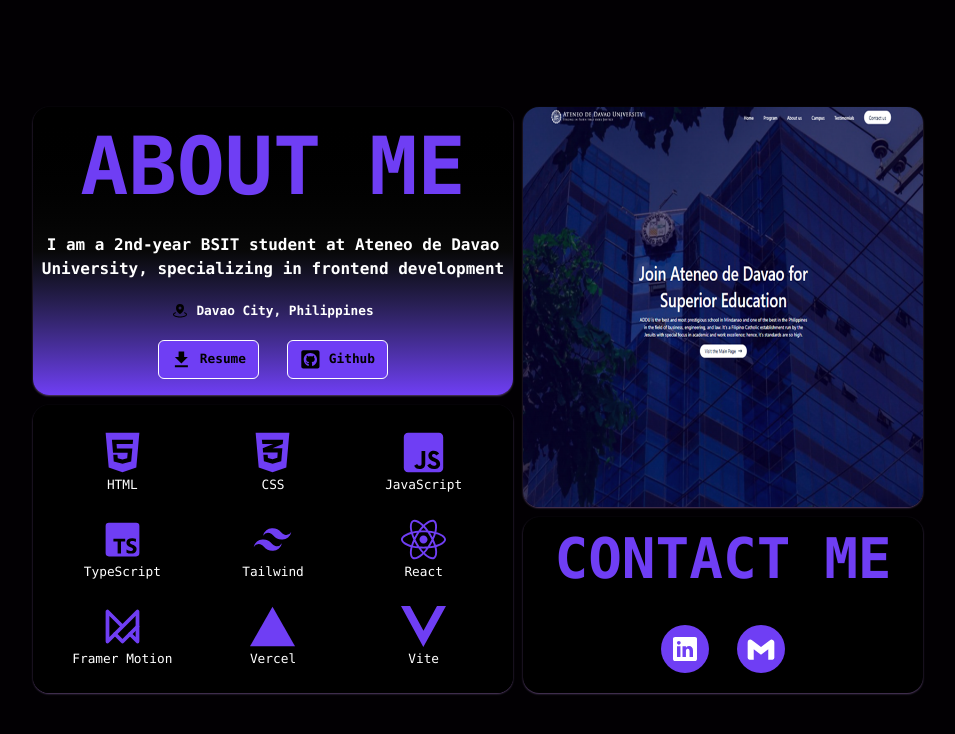
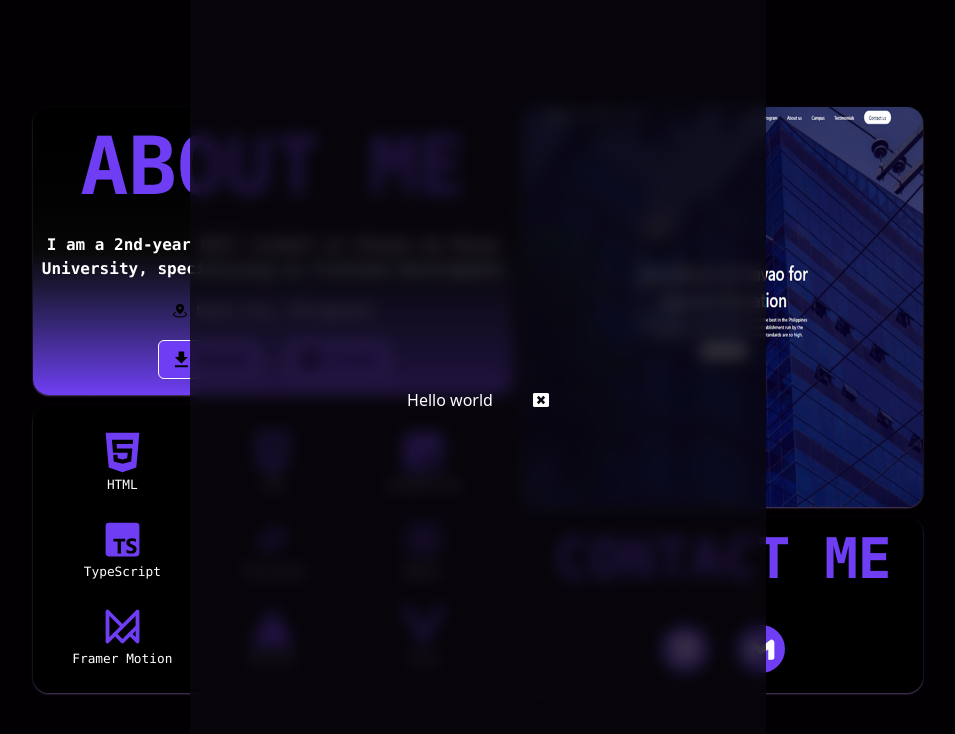
Before and after one commit to Kurev/my-portfolio, a React (Vite) app: page / in a window 1280 px wide. Both pictures are taken after a click on the element 435 px from the left and 251 px from the top of the page. Shown: the top 734 px of the page, without its empty margins (162-1117 px from the left). Built offline with nearby package versions, Linux system fonts and the light colour scheme.

Commit message:
adding modal

```diff
--- a/src/Components/Home.tsx
+++ b/src/Components/Home.tsx
@@ -5,6 +5,7 @@
 import TectStack from "./TechStack/TechStack";
 import MyProject from "./MyProject/MyProject";
 import Contact from "./Contact/Contact";
+import { FaWindowClose } from "react-icons/fa";
 
 // Type Definitions
 type BoxShadow = {
@@ -18,14 +19,12 @@
 };
 
 type Container = {
-  isHovered: boolean;
-  hasBeenHovered: boolean;
+  isClick: boolean;
+  exit: boolean;
 };
 
 type ContainerState = {
   about: Container;
-  techStack: Container;
-  projects: Container;
 };
 
 const Home = () => {
@@ -39,141 +38,70 @@
     discordTheme: "rgb(88,31,149)",
   };
 
-  // New container state initialization
   const NEW_CONTAINER: Container = {
-    isHovered: false,
-    hasBeenHovered: false,
+    isClick: false,
+    exit: false,
   };
 
-  const [container, setContainer] = useState<ContainerState>({
+  const [containerAbout, setContainerAbout] = useState<ContainerState>({
     about: NEW_CONTAINER,
-    techStack: NEW_CONTAINER,
-    projects: NEW_CONTAINER,
   });
 
-
-  const handleHoverStart = (containerName: keyof ContainerState) => {
-    setContainer((prevState) => ({
-      ...prevState,
-      [containerName]: {
-        ...prevState[containerName],
-        isHovered: true,
+  const handleOpenAbout = () => {
+    setContainerAbout((prev) => ({
+      ...prev,
+      about: {
+        ...prev.about,
+        isClick: true, // Update isClick to true
       },
     }));
   };
 
-  const handleHoverEnd = (containerName: keyof ContainerState) => {
-    setContainer((prevState) => ({
-      ...prevState,
-      [containerName]: {
-        ...prevState[containerName],
-        isHovered: false,
+  const handleCloseAbout = () => {
+    setContainerAbout((prev) => ({
+    ...prev,
+    about: {
+      ...prev.about,
+      isClick: false,
+      exit: true
     },
   }));
 };
 
-  const handleContainerStart = (containerName: keyof ContainerState) => {
-    setContainer((prevState) => ({
-      ...prevState,
-      [containerName]: {
-        ...prevState[containerName],
-        hasBeenHovered: true,
-      },
-    }));
-  };
-
-  const showMyTechStack =
-    container.techStack.isHovered || container.techStack.hasBeenHovered;
-  const showProjects =
-    container.projects.isHovered || container.projects.hasBeenHovered;
-
   return (
-    <div className="w-full h-svh flex items-center justify-center bg-[#020003] gap-2.5">
-      <div
-
-        className="flex flex-col gap-2.5">
-        {/* (About Section) */}
-
+    <div className="w-full h-screen flex items-center justify-center bg-[#020003] gap-2.5">
+      <div className="flex flex-col gap-2.5">
+        <div onClick={handleOpenAbout}>
           <About
             title="ABOUT ME"
             paragraph="I am a 2nd-year BSIT student at Ateneo de Davao University, specializing in frontend development"
           />
-        {/*bg-[#bb8ce4] bg-[radial-gradient(circle,_rgba(187,_140,_228,_1)_0%,_rgba(0,_0,_0,_1)_69%)]  opacity-50
-        {/* Tech Stack Section */}
+        </div>
+
         <div className="w-[30rem] h-[18rem] rounded-2xl cursor-pointer shadow-xs shadow-[#553e68]">
-          <motion.div
-            onHoverStart={() => {
-              handleHoverStart("techStack");
-              handleContainerStart("techStack");
-            }}
-            onMouseLeave={() => handleHoverEnd("techStack")}
-            className="w-full h-full flex items-center justify-center bg-[#000000] backdrop-blur-sm rounded-2xl"
-          >
-            {/* <div className="text-white font-mono flex flex-col absolute -left-[9rem]">
-              {showMyTechStack &&
-                "My Tech Stack".split(" ").map((text, index) => (
-                  <motion.h1
-                    key={index}
-                    initial={{ opacity: 0, x: 15 }}
-                    animate={{
-                      opacity: 1,
-                      x: 0,
-                      transition: {
-                        duration: 1 + index * 0.5,
-                        easings: "ease",
-                      },
-                    }}
-                    className="flex justify-end text-[3rem] font-bold"
-                  >
-                    {text}
-                  </motion.h1>
-                ))}
-            </div> */}
+          <div className="w-full h-full flex items-center justify-center bg-[#000000] backdrop-blur-sm rounded-2xl">
             <TectStack />
-          </motion.div>
+          </div>
         </div>
       </div>
 
       {/* Second Container (Projects Section) */}
       <div className="flex flex-col gap-2.5 rounded-2xl">
-        <motion.div
-          onHoverStart={() => {
-            handleHoverStart("projects");
-            handleContainerStart("projects");
-          }}
-          onHoverEnd={() => handleHoverEnd("projects")}
-          className="cursor-pointer"
-        >
-          {/* <div className=" text-white font-mono flex absolute z-50 px-2 py-1 bg-[#000000] rounded-3xl rounded-tl-1xl">
-
-              {showProjects &&
-                "Projects".split("").map((text, index) => (
-                  <motion.h1
-                    key={index}
-                    initial={{ opacity: 0, x: -30 }}
-                    animate={{
-                      opacity: 1,
-                      x: 0,
-                      transition: {
-                        duration: 1 + index * 0.5,
-                        easings: "ease",
-                      },
-                    }}
-                    className="text-[1.5rem] font-bold"
-                  >
-                    {text}
-                  </motion.h1>
-                ))}
-
-          </div> */}
+        <div className="cursor-pointer">
           <MyProject />
-        </motion.div>
+        </div>
 
         {/* Contact Section */}
         <div className="w-[25rem] h-[11rem] bg-[#000000] shadow-xs shadow-[#553e68] rounded-2xl cursor-pointer flex justify-center">
           <Contact title="Contact Me" />
         </div>
       </div>
+      {containerAbout.about.isClick && (
+        <div className="fixed w-[45%] h-screen bg-[#0a070ec5] backdrop-blur-sm flex items-center justify-center z-50 gap-10">
+          <h1 className=" text-[#ffff] ">Hello world</h1>
+          <FaWindowClose onClick={handleCloseAbout} color="white"/>
+        </div>
+      )}
     </div>
   );
 };
--- a/src/Components/TechStack/TechStack.tsx
+++ b/src/Components/TechStack/TechStack.tsx
@@ -1,7 +1,7 @@
 import React from "react";
 import { useRef } from "react";
 import { motion } from "framer-motion";
-import { FaHtml5, FaCss3Alt, FaJsSquare, FaGithubSquare } from "react-icons/fa";
+import { FaHtml5, FaCss3Alt, FaJsSquare} from "react-icons/fa";
 import { BiLogoTypescript, BiLogoTailwindCss } from "react-icons/bi";
 import { SiVitess, SiVercel } from "react-icons/si";
 import { TbBrandFramerMotion } from "react-icons/tb";
@@ -32,7 +32,7 @@
     icon: <TbBrandFramerMotion size={sizeIcons} />,
   },
   { title: "Vercel", icon: <SiVercel size={sizeIcons} /> },
-  { title: "Vite", icon: <SiVitess size={sizeIcons} /> },,
+  { title: "Vite", icon: <SiVitess size={sizeIcons} /> },
 ];
 
 const TechStack = () => {
```
Lines whose indentation alone changed are shown as unchanged.
